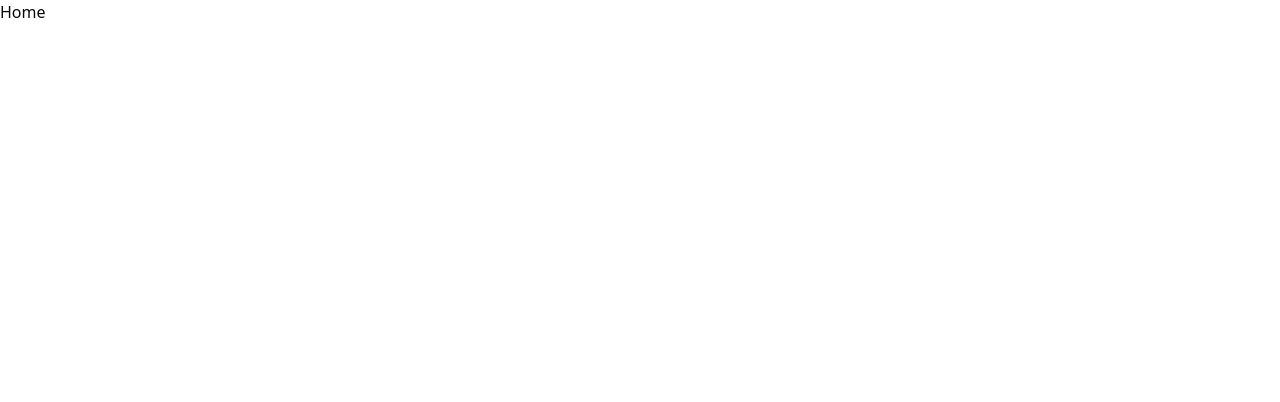
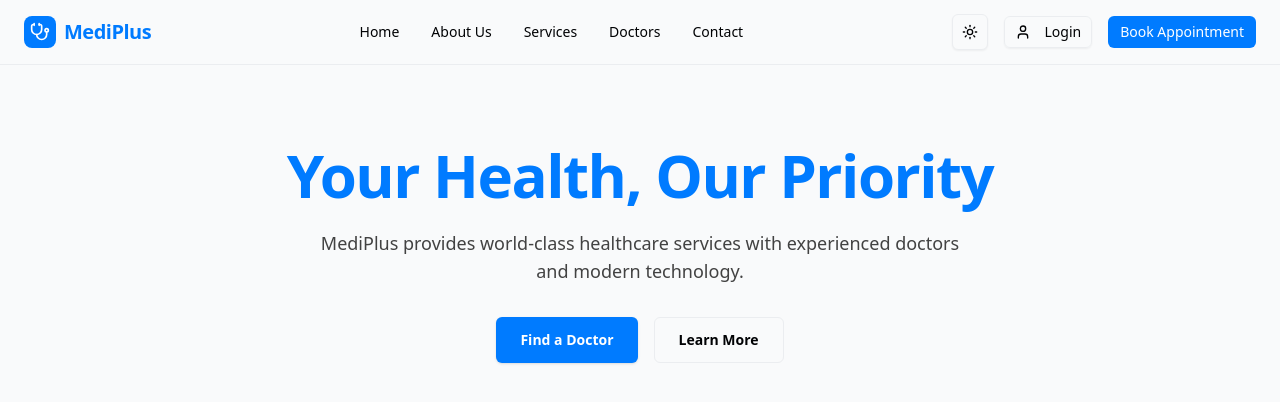
Before and after one commit to Abdulal-Roman09/mediplus-client, a Next.js app: page / in a window 1280 px wide. Shown: the top 402 px of the page. Built offline with nearby package versions, Linux system fonts and the light colour scheme.

Commit message:
reafactor code and add some componets like navbar hero section . notfound page

```diff
--- /dev/null
+++ b/app/(withCommonLayout)/layout.tsx
@@ -0,0 +1,11 @@
+import { Navbar } from "@/components/ux/navbar/navbar";
+import { ReactNode } from "react";
+
+export default function Commonlayout({ children }: { children: ReactNode }) {
+  return (
+    <div>
+      <Navbar />
+      {children}
+    </div>
+  );
+}
--- /dev/null
+++ b/app/(withCommonLayout)/page.tsx
@@ -0,0 +1,21 @@
+export default function Home() {
+  return (
+    <main className="min-h-screen">
+      {/* Hero Section Placeholder */}
+      <div className="container mx-auto px-4 py-20 text-center">
+        <h1 className="text-4xl font-extrabold tracking-tight sm:text-5xl md:text-6xl text-primary mb-6">
+          Your Health, Our Priority
+        </h1>
+        <p className="mx-auto max-w-2xl text-lg text-muted-foreground mb-8 text-pretty">
+          MediPlus provides world-class healthcare services with experienced doctors and modern technology.
+        </p>
+        <div className="flex justify-center gap-4">
+          <button className="rounded-md bg-primary px-6 py-3 text-sm font-semibold text-white shadow hover:bg-primary/90">
+            Find a Doctor
+          </button>
+          <button className="rounded-md border px-6 py-3 text-sm font-semibold hover:bg-accent">Learn More</button>
+        </div>
+      </div>
+    </main>
+  )
+}
--- a/app/globals.css
+++ b/app/globals.css
@@ -47,72 +47,59 @@
 }
 
 :root {
-  --radius: 0.625rem;
-  --background: oklch(1 0 0);
-  --foreground: oklch(0.145 0 0);
-  --card: oklch(1 0 0);
-  --card-foreground: oklch(0.145 0 0);
-  --popover: oklch(1 0 0);
-  --popover-foreground: oklch(0.145 0 0);
-  --primary: oklch(0.205 0 0);
-  --primary-foreground: oklch(0.985 0 0);
-  --secondary: oklch(0.97 0 0);
-  --secondary-foreground: oklch(0.205 0 0);
-  --muted: oklch(0.97 0 0);
-  --muted-foreground: oklch(0.556 0 0);
-  --accent: oklch(0.97 0 0);
-  --accent-foreground: oklch(0.205 0 0);
-  --destructive: oklch(0.577 0.245 27.325);
-  --border: oklch(0.922 0 0);
-  --input: oklch(0.922 0 0);
-  --ring: oklch(0.708 0 0);
-  --chart-1: oklch(0.646 0.222 41.116);
-  --chart-2: oklch(0.6 0.118 184.704);
-  --chart-3: oklch(0.398 0.07 227.392);
-  --chart-4: oklch(0.828 0.189 84.429);
-  --chart-5: oklch(0.769 0.188 70.08);
-  --sidebar: oklch(0.985 0 0);
-  --sidebar-foreground: oklch(0.145 0 0);
-  --sidebar-primary: oklch(0.205 0 0);
-  --sidebar-primary-foreground: oklch(0.985 0 0);
-  --sidebar-accent: oklch(0.97 0 0);
-  --sidebar-accent-foreground: oklch(0.205 0 0);
-  --sidebar-border: oklch(0.922 0 0);
-  --sidebar-ring: oklch(0.708 0 0);
+  --radius: 0.5rem;
+  --background: oklch(0.985 0.002 247.839);
+  --foreground: oklch(0.084 0.012 255.886);
+  --muted: oklch(0.938 0.015 260.729);
+  --muted-foreground: oklch(0.379 0 180);
+  --popover: oklch(1 0 180);
+  --popover-foreground: oklch(0.084 0.012 255.886);
+  --card: oklch(1 0 180);
+  --card-foreground: oklch(0.084 0.012 255.886);
+  --border: oklch(0.945 0.005 258.325);
+  --input: oklch(0.945 0.005 258.325);
+  --primary: oklch(0.605 0.217 257.215);
+  --primary-foreground: oklch(1 0 180);
+  --secondary: oklch(0.875 0.004 247.864);
+  --secondary-foreground: oklch(0.358 0.007 248.012);
+  --accent: oklch(0.968 0.001 286.375);
+  --accent-foreground: oklch(0.21 0.006 285.883);
+  --destructive: oklch(0.616 0.238 12.273);
+  --destructive-foreground: oklch(0.985 0 180);
+  --ring: oklch(0.21 0.006 285.883);
+  --chart-1: oklch(0.605 0.217 257.215);
+  --chart-2: oklch(0.875 0.004 247.864);
+  --chart-3: oklch(0.9 0.003 247.862);
+  --chart-4: oklch(0.807 0.082 251.602);
+  --chart-5: oklch(0.902 0.04 251.777);
 }
 
 .dark {
-  --background: oklch(0.145 0 0);
-  --foreground: oklch(0.985 0 0);
-  --card: oklch(0.205 0 0);
-  --card-foreground: oklch(0.985 0 0);
-  --popover: oklch(0.205 0 0);
-  --popover-foreground: oklch(0.985 0 0);
-  --primary: oklch(0.922 0 0);
-  --primary-foreground: oklch(0.205 0 0);
-  --secondary: oklch(0.269 0 0);
-  --secondary-foreground: oklch(0.985 0 0);
-  --muted: oklch(0.269 0 0);
-  --muted-foreground: oklch(0.708 0 0);
-  --accent: oklch(0.269 0 0);
-  --accent-foreground: oklch(0.985 0 0);
-  --destructive: oklch(0.704 0.191 22.216);
-  --border: oklch(1 0 0 / 10%);
-  --input: oklch(1 0 0 / 15%);
-  --ring: oklch(0.556 0 0);
-  --chart-1: oklch(0.488 0.243 264.376);
-  --chart-2: oklch(0.696 0.17 162.48);
-  --chart-3: oklch(0.769 0.188 70.08);
-  --chart-4: oklch(0.627 0.265 303.9);
-  --chart-5: oklch(0.645 0.246 16.439);
-  --sidebar: oklch(0.205 0 0);
-  --sidebar-foreground: oklch(0.985 0 0);
-  --sidebar-primary: oklch(0.488 0.243 264.376);
-  --sidebar-primary-foreground: oklch(0.985 0 0);
-  --sidebar-accent: oklch(0.269 0 0);
-  --sidebar-accent-foreground: oklch(0.985 0 0);
-  --sidebar-border: oklch(1 0 0 / 10%);
-  --sidebar-ring: oklch(0.556 0 0);
+  --radius: 0.5rem;
+  --background: oklch(0.142 0.005 308.447);
+  --foreground: oklch(0.985 0 180);
+  --muted: oklch(0.274 0.005 286.033);
+  --muted-foreground: oklch(0.712 0.013 286.068);
+  --popover: oklch(0.191 0 180);
+  --popover-foreground: oklch(0.985 0 180);
+  --card: oklch(0.191 0 180);
+  --card-foreground: oklch(0.985 0 180);
+  --border: oklch(0.274 0.005 286.033);
+  --input: oklch(0.274 0.005 286.033);
+  --primary: oklch(0.605 0.217 257.215);
+  --primary-foreground: oklch(0.922 0 168.69);
+  --secondary: oklch(0.274 0.005 286.033);
+  --secondary-foreground: oklch(0.985 0 180);
+  --accent: oklch(0.274 0.005 286.033);
+  --accent-foreground: oklch(0.985 0 180);
+  --destructive: oklch(0.616 0.238 12.273);
+  --destructive-foreground: oklch(0.985 0 180);
+  --ring: oklch(0.871 0.005 286.285);
+  --chart-1: oklch(0.53 0.193 262.051);
+  --chart-2: oklch(0.248 0 180);
+  --chart-3: oklch(0.273 0 180);
+  --chart-4: oklch(0.417 0 180);
+  --chart-5: oklch(0.489 0 153.435);
 }
 
 @layer base {
--- /dev/null
+++ b/app/login/page.tsx
@@ -0,0 +1,5 @@
+export default function LoginPage() {
+  return (
+    <div>LoginPage</div>
+  )
+}
--- /dev/null
+++ b/app/not-found.tsx
@@ -0,0 +1,45 @@
+import Link from "next/link";
+import { Button } from "@/components/ui/button";
+import { FileQuestion, Home, ArrowLeft } from "lucide-react";
+
+export default function NotFound() {
+  return (
+    <div className="flex min-h-screen flex-col">
+      <main className="flex flex-1 items-center justify-center p-6 text-center">
+        <div className="max-w-md space-y-6">
+          <div className="relative mx-auto flex h-24 w-24 items-center justify-center rounded-full bg-primary/10 text-primary">
+            <FileQuestion className="h-12 w-12" />
+            <span className="absolute -right-2 -top-2 flex h-8 w-8 animate-bounce items-center justify-center rounded-full bg-primary text-xs font-bold text-primary-foreground">
+              404
+            </span>
+          </div>
+
+          <div className="space-y-2">
+            <h1 className="text-3xl font-bold tracking-tight text-primary">
+              Page Not Found
+            </h1>
+            <p className="text-muted-foreground">
+              Oops! It looks like the page you are looking for {"doesn't"} exist or
+              has been moved to a new location.
+            </p>
+          </div>
+
+          <div className="flex flex-col gap-3 sm:flex-row sm:justify-center">
+            <Button asChild variant="outline">
+              <Link href="/">
+                <ArrowLeft className="mr-2 h-4 w-4" />
+                Go Back
+              </Link>
+            </Button>
+            <Button asChild>
+              <Link href="/">
+                <Home className="mr-2 h-4 w-4" />
+                Back to Home
+              </Link>
+            </Button>
+          </div>
+        </div>
+      </main>
+    </div>
+  );
+}
--- a/app/page.tsx
+++ /dev/null
@@ -1,3 +0,0 @@
-export default function Home() {
-  return <div>Home</div>;
-}
--- /dev/null
+++ b/app/register/page.tsx
@@ -0,0 +1,5 @@
+export default function RegisterPage() {
+  return (
+    <div>RegisterPage</div>
+  )
+}
--- /dev/null
+++ b/components/ux/navbar/navbar.tsx
@@ -0,0 +1,116 @@
+"use client";
+
+import * as React from "react";
+import Link from "next/link";
+import { Menu, X, User, Stethoscope } from "lucide-react";
+import { cn } from "@/lib/utils";
+import { Button } from "@/components/ui/button";
+import { ModeToggle } from "./ModeToggle";
+
+const navLinks = [
+  { name: "Home", href: "/" },
+  { name: "About Us", href: "/about" },
+  { name: "Services", href: "/services" },
+  { name: "Doctors", href: "/doctors" },
+  { name: "Contact", href: "/contact" },
+];
+
+export function Navbar() {
+  const [isOpen, setIsOpen] = React.useState(false);
+
+  return (
+    <nav className="sticky top-0 z-50 w-full border-b bg-background/95 backdrop-blur-md">
+      <div className="container mx-auto px-4 md:px-6">
+        <div className="flex h-16 items-center justify-between">
+          {/* Logo */}
+          <Link href="/" className="flex items-center space-x-2">
+            <div className="flex h-8 w-8 items-center justify-center rounded-lg bg-primary text-primary-foreground">
+              <Stethoscope className="h-5 w-5" />
+            </div>
+            <span className="text-xl font-bold tracking-tight text-primary">
+              MediPlus
+            </span>
+          </Link>
+
+          {/* Desktop Navigation */}
+          <div className="hidden lg:flex lg:items-center lg:space-x-8">
+            {navLinks.map((link) => (
+              <Link
+                key={link.name}
+                href={link.href}
+                className="text-sm font-medium transition-colors hover:text-primary"
+              >
+                {link.name}
+              </Link>
+            ))}
+          </div>
+
+          {/* Desktop Actions */}
+          <div className="hidden lg:flex lg:items-center lg:space-x-4">
+            <ModeToggle />
+            <Button
+              variant="outline"
+              size="sm"
+              className="hidden xl:flex bg-transparent"
+            >
+              <User className="mr-2 h-4 w-4" />
+              Login
+            </Button>
+            <Button size="sm">Book Appointment</Button>
+          </div>
+
+          {/* Mobile Menu Button */}
+          <div className="flex lg:hidden">
+            <button
+              type="button"
+              className="inline-flex items-center justify-center rounded-md p-2 text-muted-foreground hover:bg-accent hover:text-accent-foreground"
+              onClick={() => setIsOpen(!isOpen)}
+            >
+              <span className="sr-only">Open main menu</span>
+              {isOpen ? (
+                <X className="h-6 w-6" />
+              ) : (
+                <Menu className="h-6 w-6" />
+              )}
+            </button>
+          </div>
+        </div>
+      </div>
+
+      {/* Mobile Navigation */}
+      <div
+        className={cn(
+          "lg:hidden overflow-hidden transition-all duration-300 ease-in-out",
+          isOpen ? "max-h-screen border-t" : "max-h-0"
+        )}
+      >
+        <div className="space-y-1 px-4 py-4 pb-6 bg-background">
+          {navLinks.map((link) => (
+            <Link
+              key={link.name}
+              href={link.href}
+              className="block rounded-md px-3 py-2 text-base font-medium text-foreground hover:bg-accent hover:text-primary"
+              onClick={() => setIsOpen(false)}
+            >
+              {link.name}
+            </Link>
+          ))}
+          <div className="pt-4 border-t mt-4 space-y-3">
+            <div className="flex items-center px-3 py-2 text-sm text-muted-foreground">
+              <ModeToggle />
+            </div>
+
+            <Button
+              variant="outline"
+              className="w-full justify-start bg-transparent"
+            >
+              <User className="mr-2 h-4 w-4" />
+              Login
+            </Button>
+            <Button className="w-full">Book Appointment</Button>
+          </div>
+        </div>
+      </div>
+    </nav>
+  );
+}
```
Also changed, not shown: components/ux/navbar/ModeToggle.tsx (renamed from components/ux/ModeToggle.tsx).
